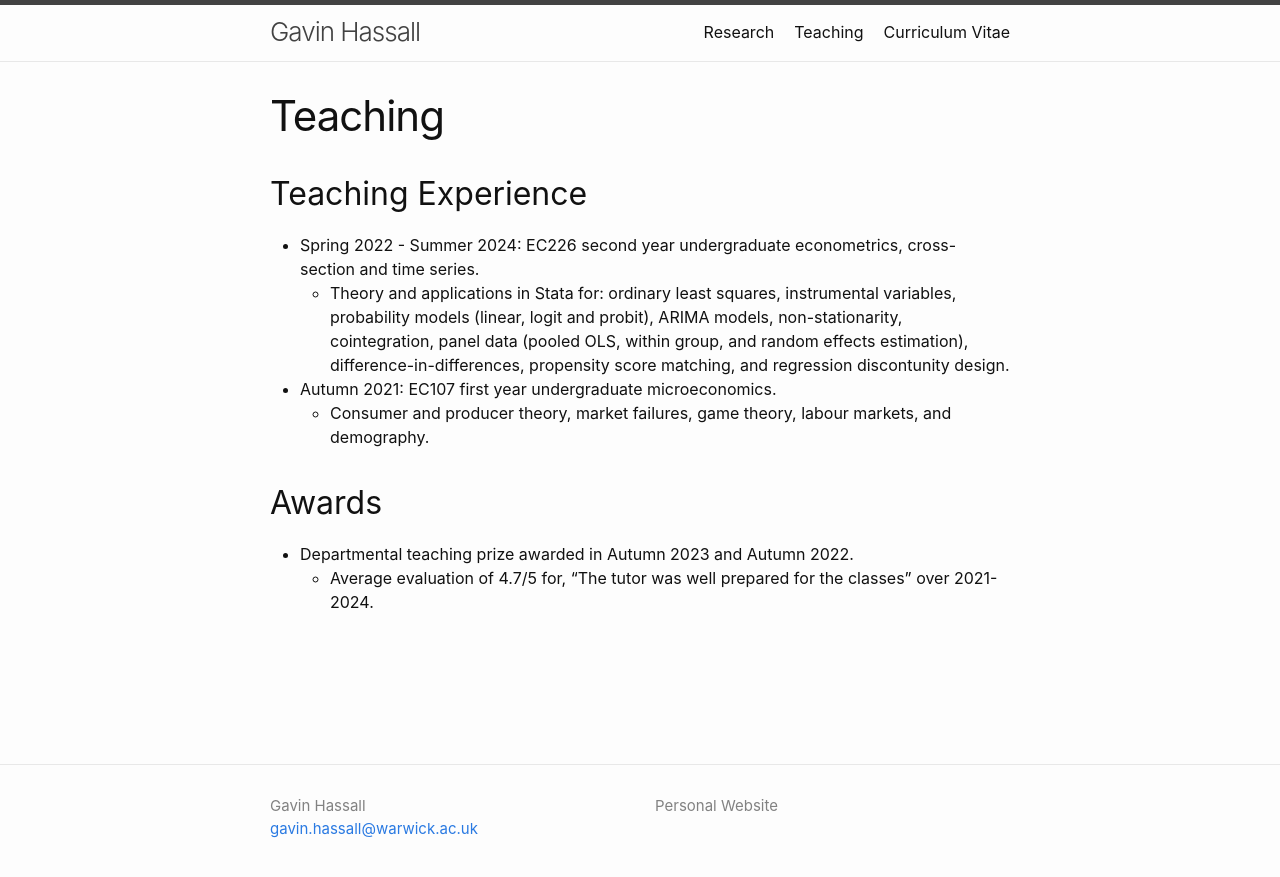
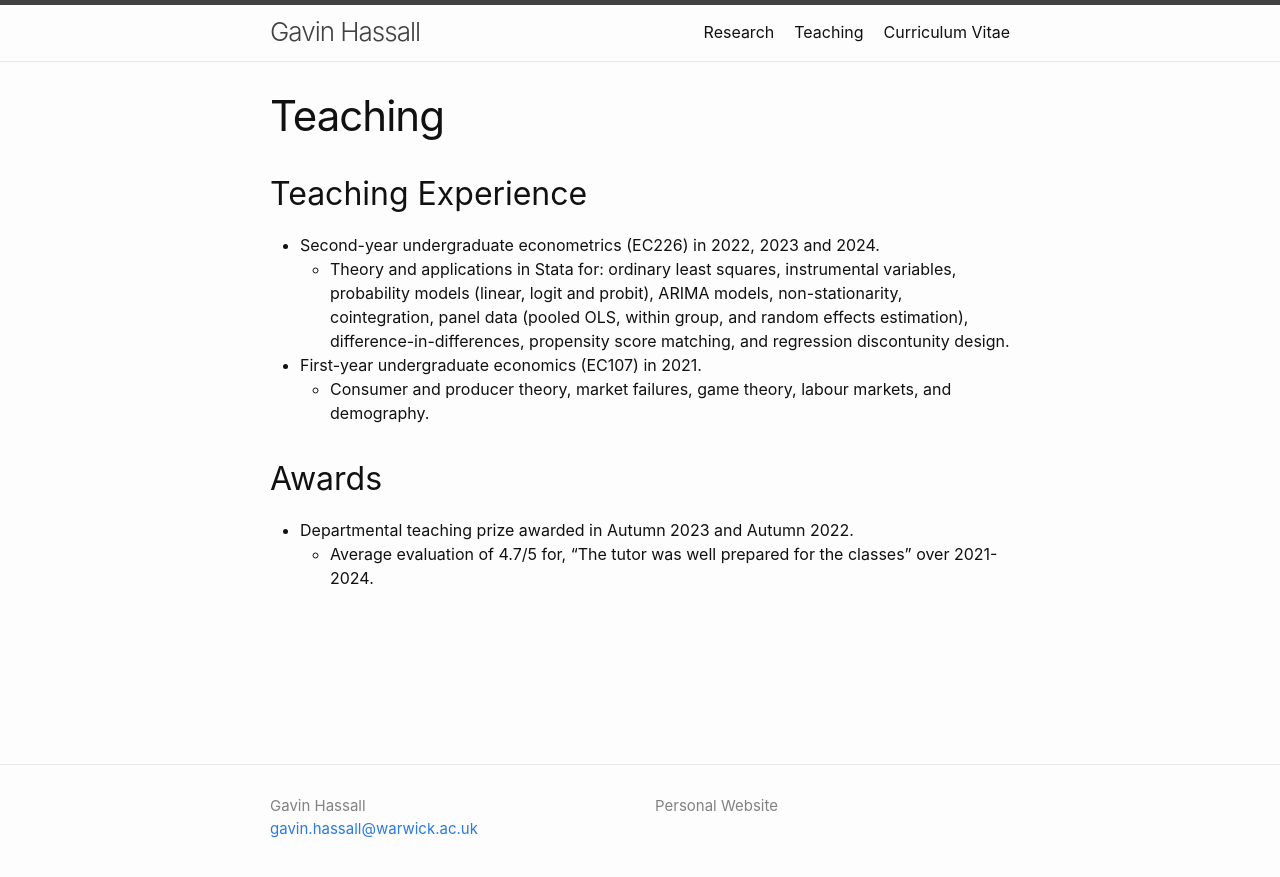
Before and after one commit to gavinhassall/gavinhassall.github.io, a Jekyll site: the page built from teaching.md, in a window 1280 px wide. Shown: the top 877 px of the page. Built offline with Jekyll 4.4.1, drawn with Linux system fonts in a browser that asks for light colours.

Commit message:
Update teaching.md

```diff
--- a/teaching.md
+++ b/teaching.md
@@ -6,10 +6,10 @@ permalink: /teaching/
 
 ## Teaching Experience
 
-- Spring 2022 - Summer 2024: EC226 second year undergraduate econometrics, cross-section and time series.
+- Second-year undergraduate econometrics (EC226) in 2022, 2023 and 2024.
   - Theory and applications in Stata for: ordinary least squares, instrumental variables, probability models (linear, logit and probit), ARIMA models, non-stationarity, cointegration, panel data (pooled OLS, within group, and random effects estimation), difference-in-differences, propensity score matching, and regression discontunity design.
 
-- Autumn 2021: EC107 first year undergraduate microeconomics.
+- First-year undergraduate economics (EC107) in 2021.
   - Consumer and producer theory, market failures, game theory, labour markets, and demography.
 
 ## Awards
```
